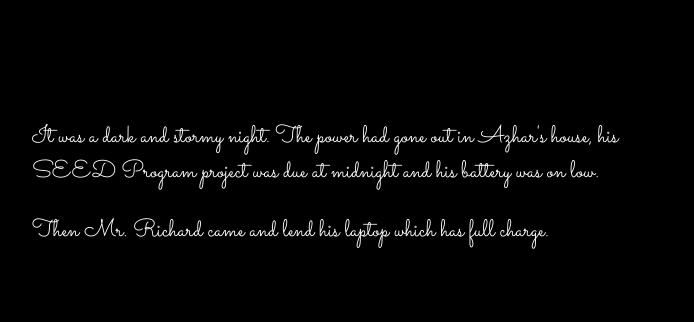
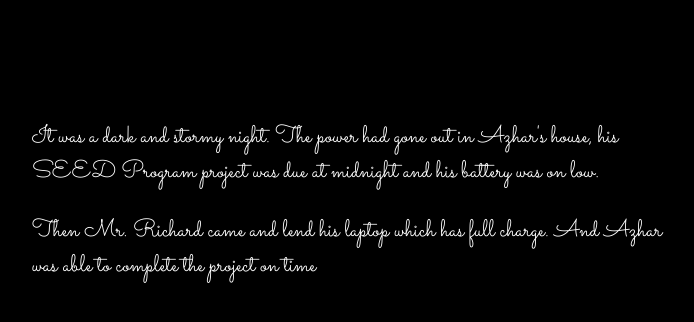
Before and after one commit to azharahamed/Fireside_Story, a plain HTML site: page index.html in a window 1280 px wide. Shown: the whole page, without its empty margins (288-982 px from the left). Drawn offline with Linux system fonts and the light colour scheme.

Commit message:
updating the index.html

```diff
--- a/index.html
+++ b/index.html
@@ -10,6 +10,6 @@
 </head>
 <body>
   <p>It was a dark and stormy night. The power had gone out in Azhar's house, his SEED Program project was due at midnight and his battery was on low.</p>
-  <P>Then Mr. Richard came and lend his laptop which has full charge.</P>
+  <P>Then Mr. Richard came and lend his laptop which has full charge. And Azhar was able to complete the project on time</P>
 </body>
 </html>
```
